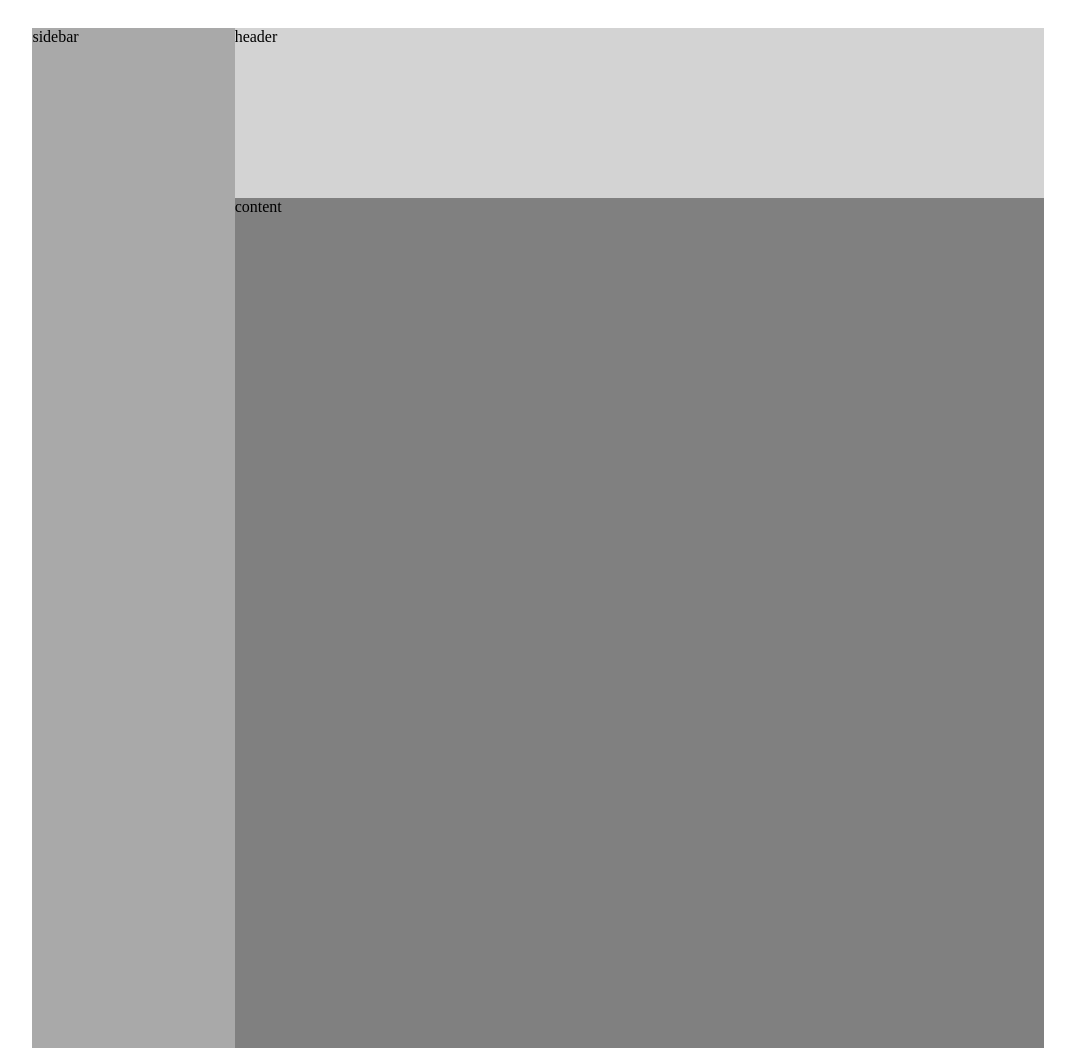
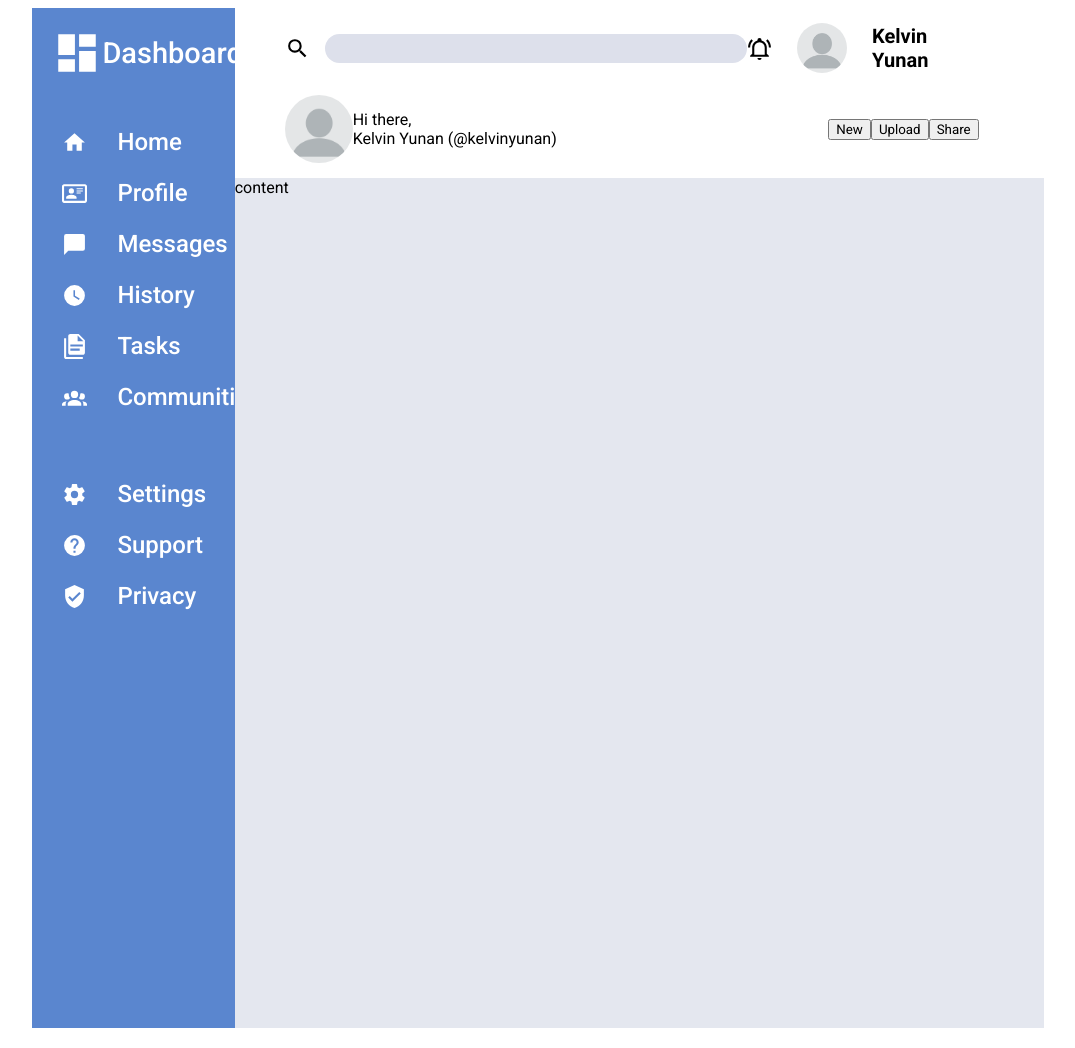
Before and after one commit to kelvinyunan/grid-exercise, a plain HTML site: page index.html in a window 1280 px wide. Shown: the whole page, without its empty margins (102-1177 px from the left). Drawn offline with Linux system fonts and the light colour scheme.

Commit message:
dashboard done, header on progress

```diff
--- a/index.html
+++ b/index.html
@@ -8,8 +8,65 @@
 </head>
 <body>
     <div class="container">
-        <div class="sidebar">sidebar</div>
-        <div class="header">header</div>
+        <div class="sidebar">
+            <div class="dashboard">
+                <img src="/icons/view-dashboard.svg" class="bigWhiteIcons"><p>Dashboard</p>
+            </div>
+            <div class="home items">
+                <img src="/icons/home.svg" class="whiteIcons"><p>Home</p>
+            </div>
+            <div class="profile items">
+                <img src="/icons/card-account-details-outline.svg" class="whiteIcons"><p>Profile</p>
+            </div>
+            <div class="messages items">
+                <img src="/icons/message.svg" class="whiteIcons"><p>Messages</p>
+            </div>
+            <div class="history items">
+                <img src="/icons/clock.svg" class="whiteIcons"><p>History</p>
+            </div>
+            <div class="tasks items">
+                <img src="/icons/file-document-multiple.svg" class="whiteIcons"><p>Tasks</p>
+            </div>
+            <div class="communities items">
+                <img src="/icons/account-group.svg" class="whiteIcons"><p>Communities</p>
+            </div>
+            <div class="settings items">
+                <img src="/icons/cog.svg" class="whiteIcons"><p>Settings</p>
+            </div>
+            <div class="support items">
+                <img src="/icons/help-circle.svg" class="whiteIcons"><p>Support</p>
+            </div>
+            <div class="privacy items">
+                <img src="/icons/shield-check.svg" class="whiteIcons"><p>Privacy</p>
+            </div>
+        </div>
+        <div class="header">
+            <div class="headerRowOne">
+                <div class="search">
+                    <img src="/icons/magnify.svg" class="blackIcons">
+                    <input type="text">
+                </div>
+                <div class="profile">
+                    <img src="/icons/bell-ring-outline.svg" class="blackIcons">
+                    <img src="/image/blank-profile.webp" class="userProfilePicture" style="margin-left: 25px">
+                    <p class="userProfileName" style="font-size: 20px; font-weight: 600; margin-left: 25px">Kelvin Yunan</p>
+                </div>
+            </div>
+            <div class="headerRowTwo">
+                <div class="account">
+                    <img src="/image/blank-profile.webp" class="userProfilePicture" style="width: 68px; height: 68px; border-radius: 38px;">
+                    <div class="handler">
+                        <p>Hi there,</p>
+                        <p>Kelvin Yunan (@kelvinyunan)</p>
+                    </div>
+                </div>
+                <div class="userButtons">
+                    <button type="button">New</button>
+                    <button type="button">Upload</button>
+                    <button type="button">Share</button>
+                </div>
+            </div>
+        </div>
         <div class="content">content</div>
     </div>
 </body>
--- a/styles.css
+++ b/styles.css
@@ -1,7 +1,10 @@
+@import url('https://fonts.googleapis.com/css2?family=Roboto:ital,wght@0,100;0,300;0,400;0,500;0,700;0,900;1,100;1,300;1,400;1,500;1,700;1,900&display=swap');
+
 * {
     -moz-box-sizing: border-box;
     -webkit-box-sizing: border-box;
-     box-sizing: border-box;
+    box-sizing: border-box;
+    font-family: "Roboto", sans-serif;
 }
 
 body {
@@ -9,10 +12,14 @@ body {
     justify-content: center;
 }
 
+p {
+    margin: 0;
+}
+
 .container {
-    margin-top:20px;
     width:80%;
     display: grid;
+    /*grid-template-rows: repeat(6, 16vh);*/
     grid-template-rows: repeat(6, minmax(16%, 170px));
     grid-template-columns:  repeat(5, minmax(16%, 500px));
 }
@@ -22,7 +29,10 @@ body {
     grid-column-end: 2;
     grid-row-start: 1;
     grid-row-end: 7;
-    background-color: darkgray;
+    background-color: #5A86CF;
+    color: white;
+    padding-top: 20px;
+    padding-left: 20px;
 }
 
 .header {
@@ -30,7 +40,12 @@ body {
     grid-column-end: 6;
     grid-row-start: 1;
     grid-row-end: 2;
-    background-color: lightgray;
+    background-color: #FFFFFF;
+    display: flex;
+    flex-direction: column;
+    justify-content: space-between;
+    padding-top: 15px;
+    padding-bottom: 15px;
 }
 
 .content {
@@ -38,5 +53,86 @@ body {
     grid-column-end: 6;
     grid-row-start: 2;
     grid-row-end: 7;
-    background-color: grey;
+    background-color: #E4E7EF;
 }
+
+.bigWhiteIcons {
+    filter: invert(99%) sepia(1%) saturate(138%) hue-rotate(336deg) brightness(117%) contrast(100%);
+    height: 50px;
+    width: 50px;
+}
+
+.whiteIcons {
+    filter: invert(99%) sepia(1%) saturate(138%) hue-rotate(336deg) brightness(117%) contrast(100%);
+    height: 25px;
+    width: 25px;
+    margin-right: 30px;
+}
+
+.dashboard, .home, .profile, .messages, .history, .tasks, .communities, .settings, .support, .privacy {
+    display: flex;
+    align-items: center;
+    font-weight: 500;
+    font-style: normal;
+}
+
+.dashboard {
+    font-size: 29px;
+    margin-bottom: 50px;
+}
+
+.home, .profile, .messages, .history, .tasks, .communities, .settings, .support, .privacy {
+    font-size: 24px;
+}
+
+.items {
+    padding-left: 10px;
+    padding-bottom:23px;
+}
+
+.settings {
+    margin-top: 46px;
+}
+
+.blackIcons {
+    height: 25px;
+    width: 25px;
+}
+
+.userProfilePicture {
+    height: 50px;
+    width: 50px;
+    border-radius: 25px;
+}
+
+.headerRowOne, .headerRowTwo {
+    display: flex;
+    justify-content: space-between;
+    padding-left: 50px;
+    padding-right: 65px;
+}
+
+.search {
+    display: flex;
+    align-items: center;
+}
+
+.account {
+    display: flex;
+    align-items: center;
+}
+
+.userButtons {
+    display: flex;
+    align-items: center;
+}
+
+input {
+    background-color: rgb(221, 224, 235);
+    border: 0;
+    font-size: 23px;
+    border-radius: 15px;
+    width: 33vw;
+    margin-left: 15px;
+    padding-left: 10px;
+}
```
Also changed, not shown: icons/account-group.svg (added), icons/bell-ring-outline.svg (added), icons/card-account-details-outline.svg (added), icons/clock.svg (added), icons/cog.svg (added), icons/eye-plus-outline.svg (added), icons/file-document-multiple.svg (added), icons/help-circle.svg (added), icons/home.svg (added), icons/magnify.svg (added), icons/message.svg (added), icons/share-variant-outline.svg (added), icons/shield-check.svg (added), icons/star-plus-outline.svg (added), 2 more files.
